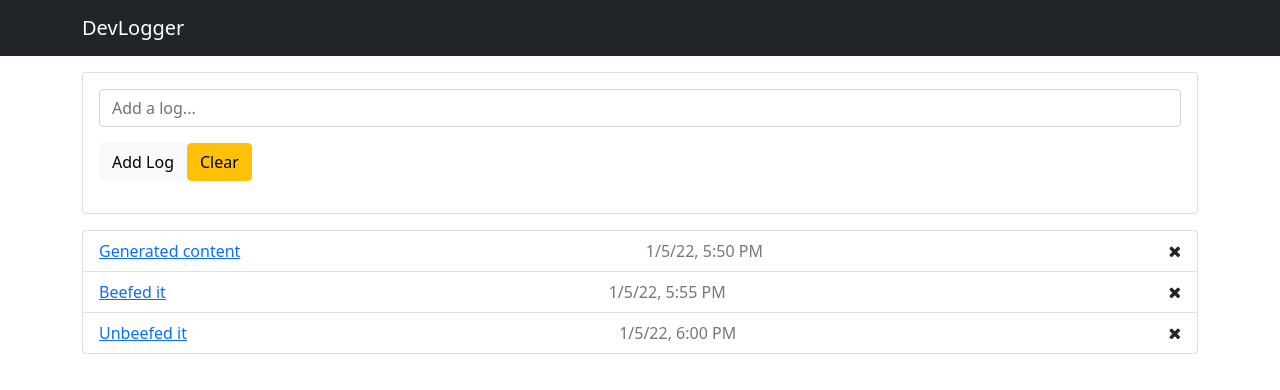
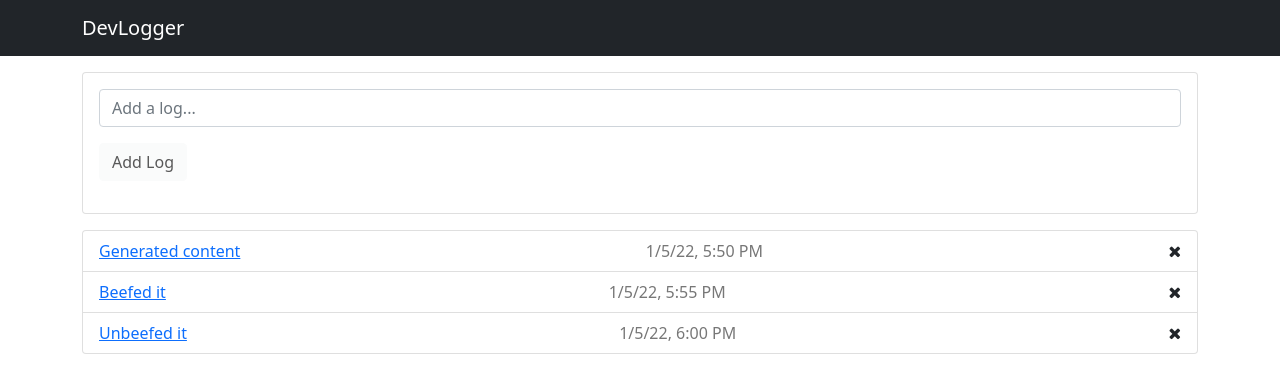
Before and after one commit to LarkDiet/angular-ivy-devlogger-demo, an Angular app: page / in a window 1280 px wide. Shown: the top 390 px of the page. Built offline with nearby package versions, Linux system fonts and the light colour scheme.

Commit message:
3 files modified

```diff
--- a/src/app/log-form/log-form.component.html
+++ b/src/app/log-form/log-form.component.html
@@ -7,9 +7,9 @@
       type="submit"
       value="Add Log"
       class="btn btn-light"
-      [disabled]="false"
+      [disabled]="!this.text"
     />
-    <button type="button" class="btn btn-warning" [hidden]="false">
+    <button type="button" class="btn btn-warning" [hidden]="!this.text">
       Clear
     </button>
   </form>
--- a/src/app/logs/logs.component.ts
+++ b/src/app/logs/logs.component.ts
@@ -15,7 +15,9 @@ export class LogsComponent implements OnInit {
   constructor(private logService: LogService) {}
 
   ngOnInit() {
-    this.logs = this.logService.getLogs();
+    this.logService.getLogs().subscribe(logs => {
+      this.logs = logs;
+    });
   }
 
   onSelect(log: Log) {
--- a/src/app/services/log.service.ts
+++ b/src/app/services/log.service.ts
@@ -24,8 +24,8 @@ export class LogService {
     ];
   }
 
-  getLogs() {
-    return this.logs;
+  getLogs(): Observable<Log[]> {
+    return of(this.logs);
   }
 
   setFormLog(log: Log) {
```
